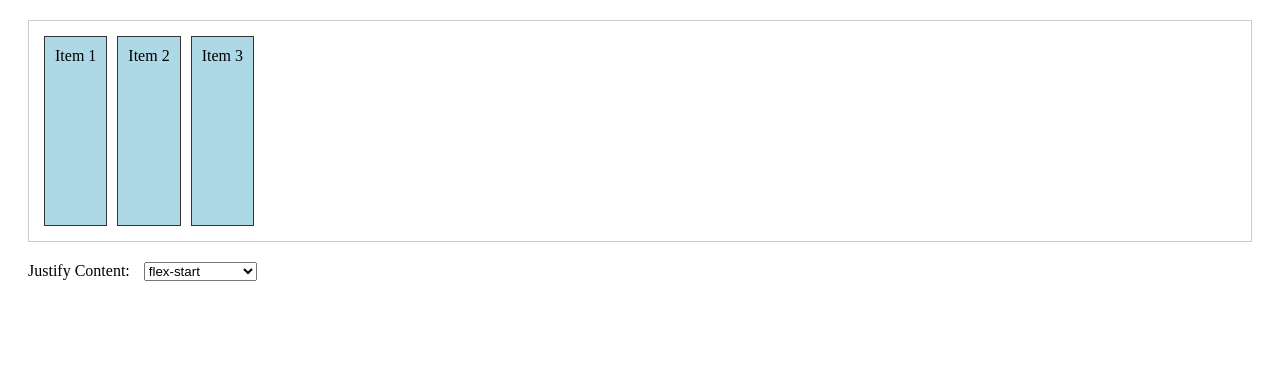
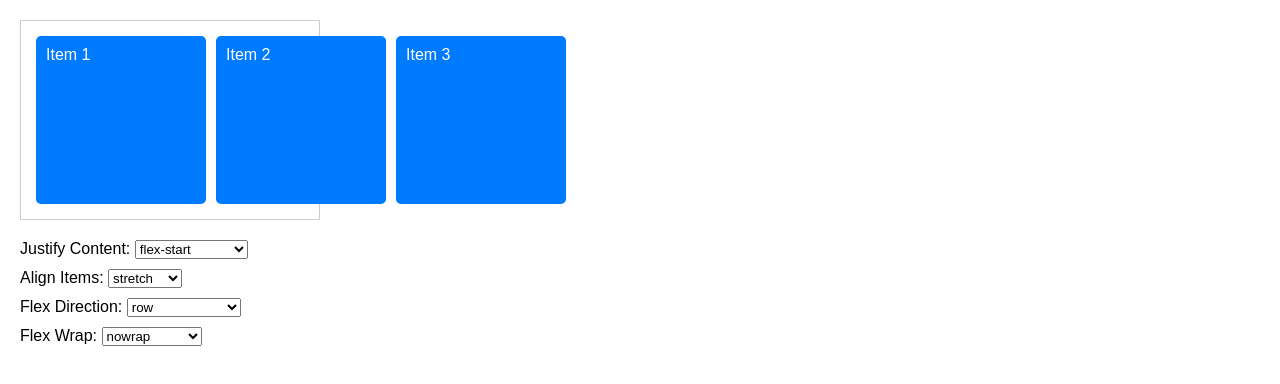
Before and after one commit to Upgradecourse/FlexboxLvl1, a plain HTML site: page index.html in a window 1280 px wide. Drawn offline with Linux system fonts and the light colour scheme.

Commit message:
Mise à jour des fichiers pour la démo Flexbox

```diff
--- a/index.html
+++ b/index.html
@@ -3,7 +3,7 @@
 <head>
     <meta charset="UTF-8">
     <meta name="viewport" content="width=device-width, initial-scale=1.0">
-    <title>Justify Content Demo</title>
+    <title>Flexbox Demo</title>
     <link rel="stylesheet" href="styles.css">
 </head>
 <body>
@@ -13,6 +13,7 @@
         <div class="item">Item 3</div>
     </div>
     <div class="controls">
+        <div>
             <label for="justify-content">Justify Content: </label>
             <select id="justify-content">
                 <option value="flex-start">flex-start</option>
@@ -23,6 +24,34 @@
                 <option value="space-evenly">space-evenly</option>
             </select>
         </div>
+        <div>
+            <label for="align-items">Align Items: </label>
+            <select id="align-items">
+                <option value="stretch">stretch</option>
+                <option value="flex-start">flex-start</option>
+                <option value="flex-end">flex-end</option>
+                <option value="center">center</option>
+                <option value="baseline">baseline</option>
+            </select>
+        </div>
+        <div>
+            <label for="flex-direction">Flex Direction: </label>
+            <select id="flex-direction">
+                <option value="row">row</option>
+                <option value="row-reverse">row-reverse</option>
+                <option value="column">column</option>
+                <option value="column-reverse">column-reverse</option>
+            </select>
+        </div>
+        <div>
+            <label for="flex-wrap">Flex Wrap: </label>
+            <select id="flex-wrap">
+                <option value="nowrap">nowrap</option>
+                <option value="wrap">wrap</option>
+                <option value="wrap-reverse">wrap-reverse</option>
+            </select>
+        </div>
+    </div>
     <script src="scripts.js"></script>
 </body>
 </html>
--- a/scripts.js
+++ b/scripts.js
@@ -1,14 +1,23 @@
 document.addEventListener('DOMContentLoaded', () => {
   const container = document.getElementById('container');
   const justifyContentSelect = document.getElementById('justify-content');
+  const alignItemsSelect = document.getElementById('align-items');
+  const flexDirectionSelect = document.getElementById('flex-direction');
+  const flexWrapSelect = document.getElementById('flex-wrap');
 
   // Fonction pour mettre à jour les styles du container
   const updateFlexContainer = () => {
       container.style.justifyContent = justifyContentSelect.value;
+      container.style.alignItems = alignItemsSelect.value;
+      container.style.flexDirection = flexDirectionSelect.value;
+      container.style.flexWrap = flexWrapSelect.value;
   };
 
-  // Écouteur d'événement pour la sélection justify-content
+  // Écouteurs d'événements pour les sélections
   justifyContentSelect.addEventListener('change', updateFlexContainer);
+  alignItemsSelect.addEventListener('change', updateFlexContainer);
+  flexDirectionSelect.addEventListener('change', updateFlexContainer);
+  flexWrapSelect.addEventListener('change', updateFlexContainer);
 
   // Initialiser le style du container au chargement de la page
   updateFlexContainer();
--- a/styles.css
+++ b/styles.css
@@ -1,22 +1,31 @@
+body {
+    font-family: Arial, sans-serif;
+    margin: 20px;
+}
+
 .container {
     display: flex;
-    height: 200px;
     border: 1px solid #ccc;
-    margin: 20px;
     padding: 10px;
+    height: 200px;  /* Augmenté pour démontrer les effets du flex-wrap et align-content */
+    width: 300px;   /* Réduit pour démontrer les effets du wrapping */
+    margin-bottom: 20px;
+    box-sizing: border-box;
 }
 
 .item {
-    background-color: lightblue;
+    background-color: #007bff;
+    color: white;
     padding: 10px;
     margin: 5px;
-    border: 1px solid #333;
+    border-radius: 5px;
+    flex: 0 0 150px;  /* Largeur fixe pour démontrer le wrapping */
 }
 
 .controls {
-    margin: 20px;
+    margin-top: 10px;
 }
 
-  .controls label {
-    margin-right: 10px;
+.controls div {
+    margin-bottom: 10px;
 }
```
Also changed, not shown: 1 other file. Lines whose indentation alone changed are shown as unchanged.
